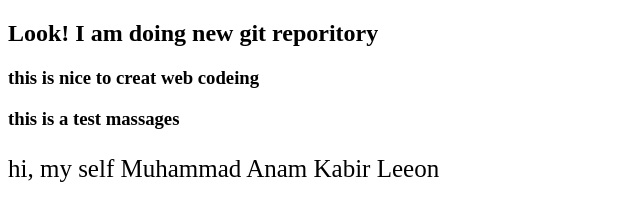
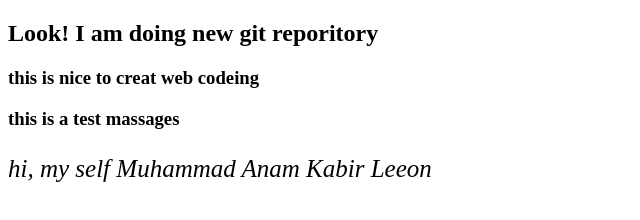
Before and after one commit to leeon9799/my-first-website2, a plain HTML site: page index.html in a window 1280 px wide. Shown: the whole page, without its empty margins (0-640 px from the left). Drawn offline with Linux system fonts and the light colour scheme.

Commit message:
font border

```diff
--- a/index.html
+++ b/index.html
@@ -9,6 +9,9 @@
 <style>
     p{
         font-size: 25px;
+        font-style: italic;
+        border: chartreuse;
+        border-radius: 20px;
     }
 
 </style>
```
